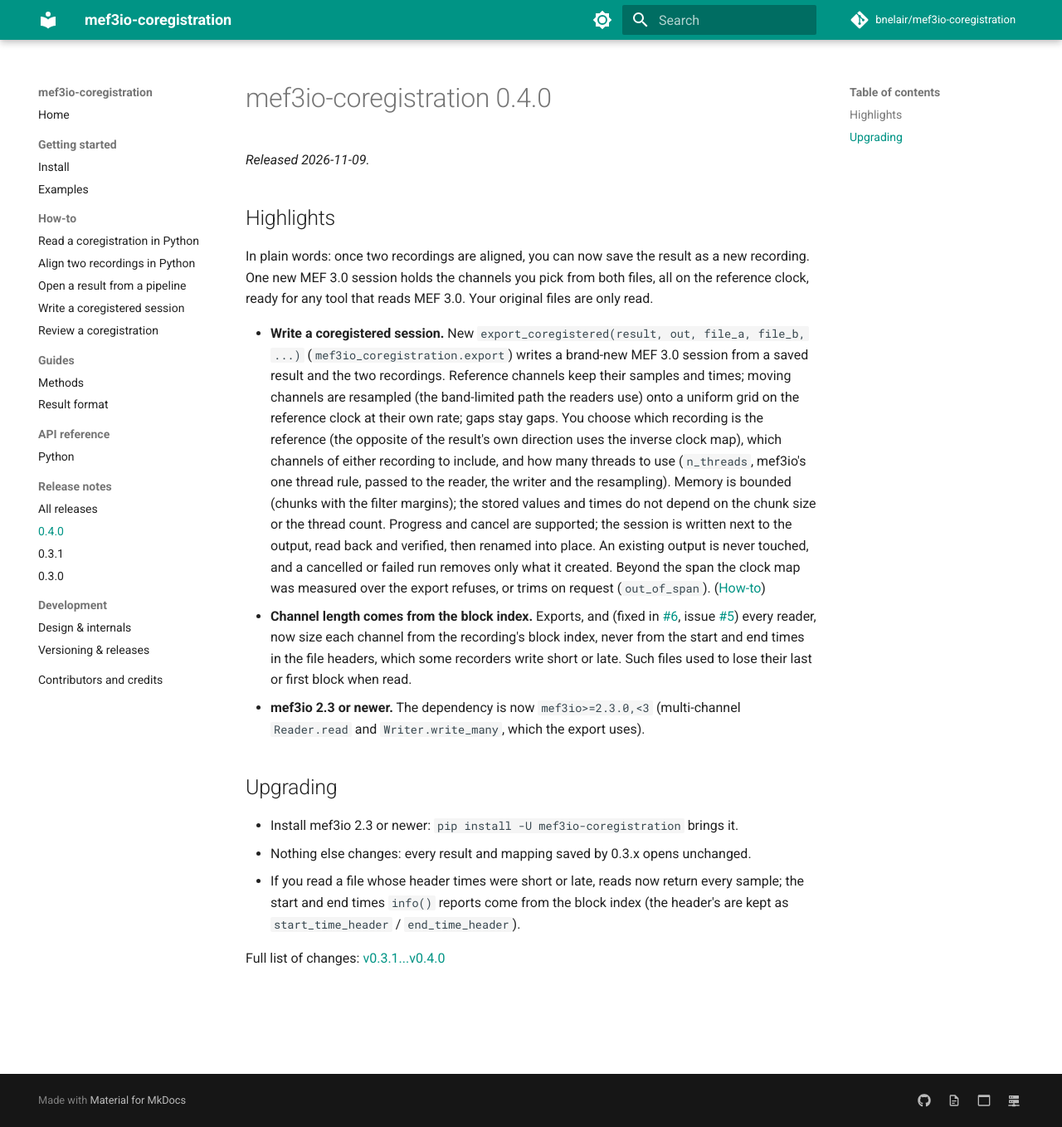
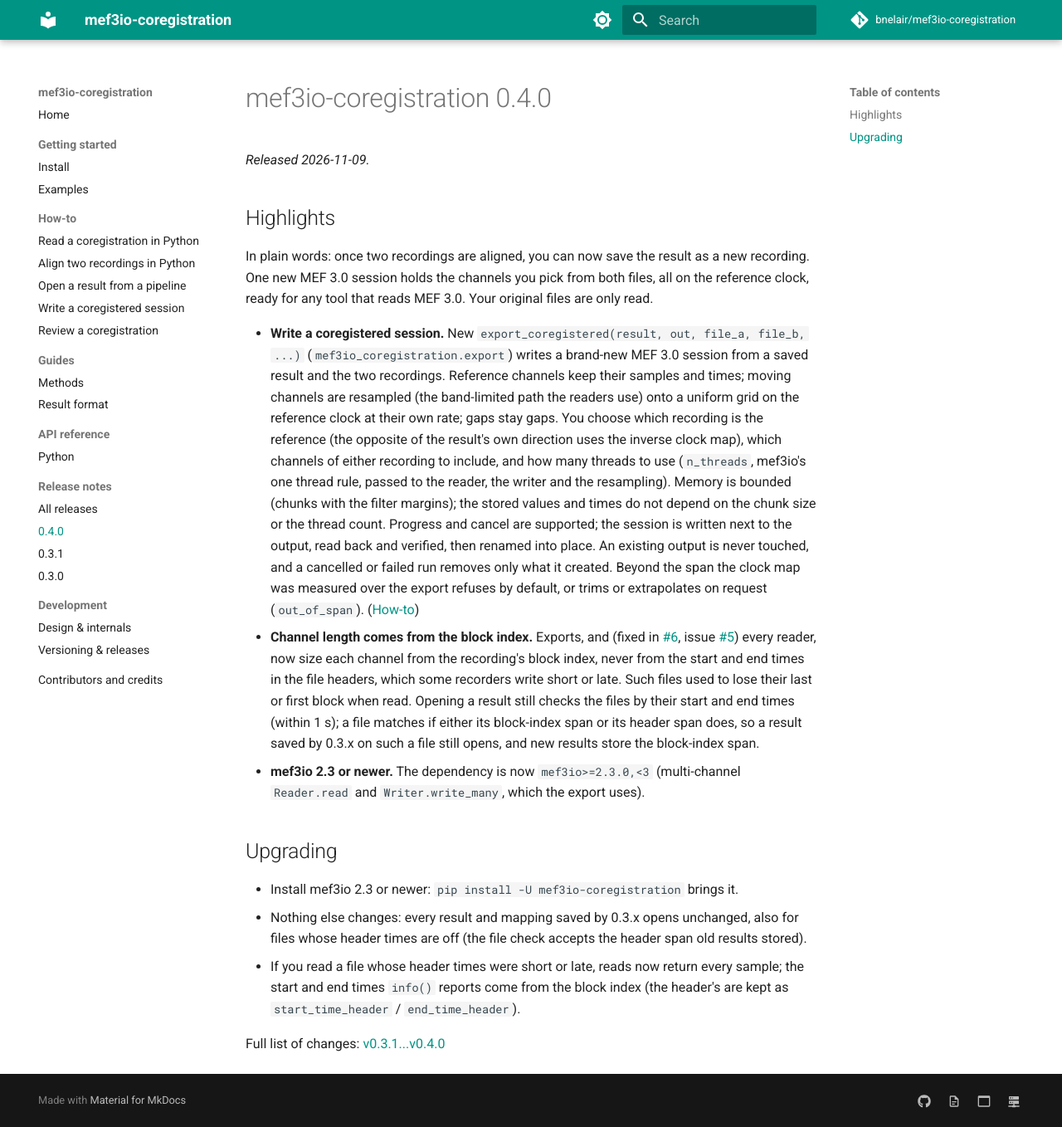
Before and after one commit to bnelair/mef3io-coregistration, an MkDocs documentation site: the page built from docs/release_notes/0.4.0.md, in a window 1280 px wide and 1358 px high. Shown: the whole window at 83% size. Built offline with MkDocs 1.6.1 and Material for MkDocs 9.7.7, drawn with Linux system fonts in a browser that asks for light colours; comment, search, counter and statistics services are not loaded.

Commit message:
Review round 1: 0.4.0 notes: identity check accepts header or index span, out_of_span extrapolate
Co-Authored-By: Claude Opus 5.5 <noreply@anthropic.com>
Claude-Session: https://claude.ai/code/session_01PWYBRHqzczzUfo99eFKLmQ

```diff
--- a/docs/release_notes/0.4.0.md
+++ b/docs/release_notes/0.4.0.md
@@ -19,22 +19,25 @@ reference clock, ready for any tool that reads MEF 3.0. Your original files are
   times do not depend on the chunk size or the thread count. Progress and cancel are supported;
   the session is written next to the output, read back and verified, then renamed into place. An
   existing output is never touched, and a cancelled or failed run removes only what it created.
-  Beyond the span the clock map was measured over the export refuses, or trims on request
-  (`out_of_span`).
+  Beyond the span the clock map was measured over the export refuses by default, or trims or
+  extrapolates on request (`out_of_span`).
   ([How-to](https://bnelair.github.io/mef3io-coregistration/howto/export_resampled/))
 - **Channel length comes from the block index.** Exports, and (fixed in
   [#6](https://github.com/bnelair/mef3io-coregistration/pull/6), issue
   [#5](https://github.com/bnelair/mef3io-coregistration/issues/5)) every reader, now size each
   channel from the recording's block index, never from the start and end times in the file
   headers, which some recorders write short or late. Such files used to lose their last or first
-  block when read.
+  block when read. Opening a result still checks the files by their start and end times (within
+  1 s); a file matches if either its block-index span or its header span does, so a result saved
+  by 0.3.x on such a file still opens, and new results store the block-index span.
 - **mef3io 2.3 or newer.** The dependency is now `mef3io>=2.3.0,<3` (multi-channel `Reader.read`
   and `Writer.write_many`, which the export uses).
 
 ## Upgrading
 
 - Install mef3io 2.3 or newer: `pip install -U mef3io-coregistration` brings it.
-- Nothing else changes: every result and mapping saved by 0.3.x opens unchanged.
+- Nothing else changes: every result and mapping saved by 0.3.x opens unchanged, also for files
+  whose header times are off (the file check accepts the header span old results stored).
 - If you read a file whose header times were short or late, reads now return every sample; the
   start and end times `info()` reports come from the block index (the header's are kept as
   `start_time_header` / `end_time_header`).
```
